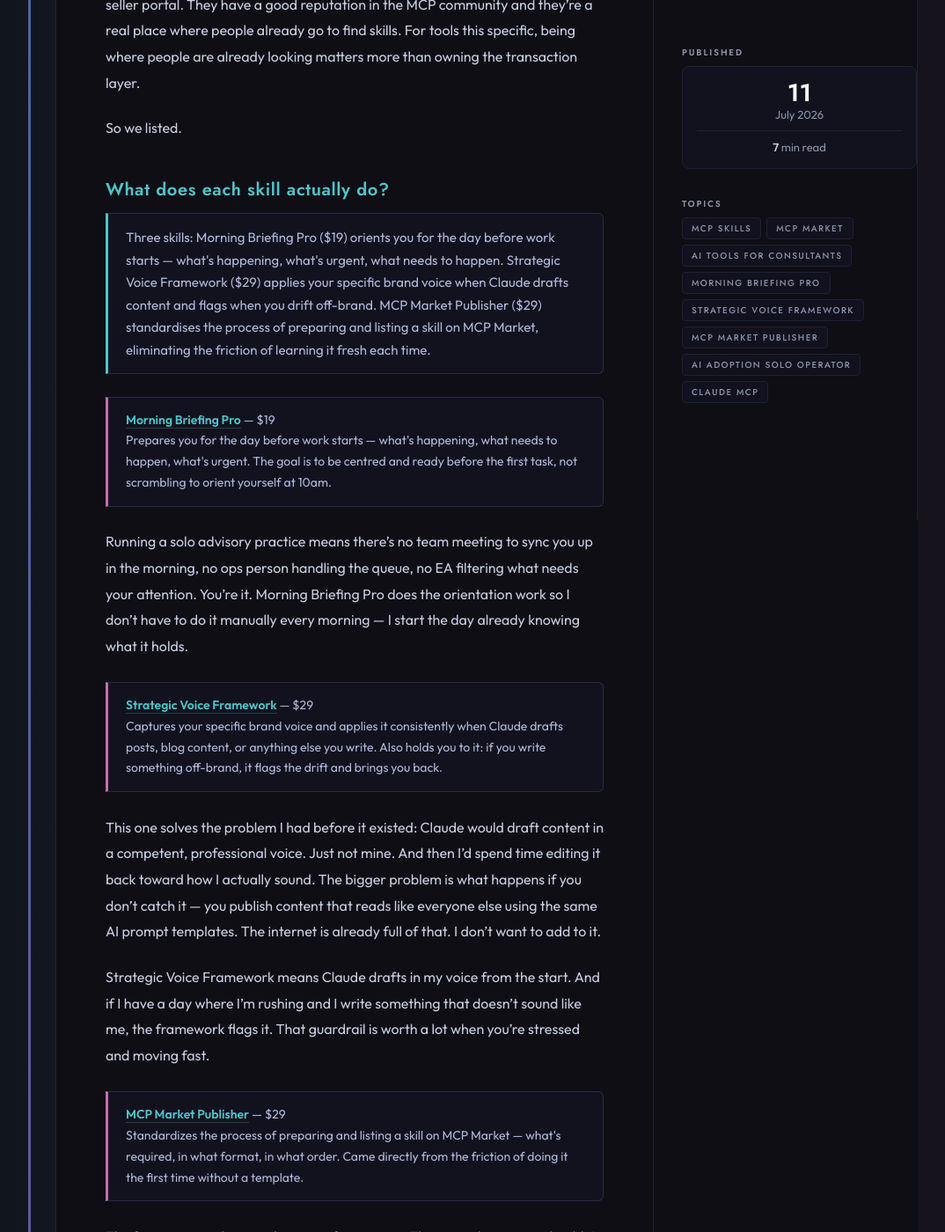
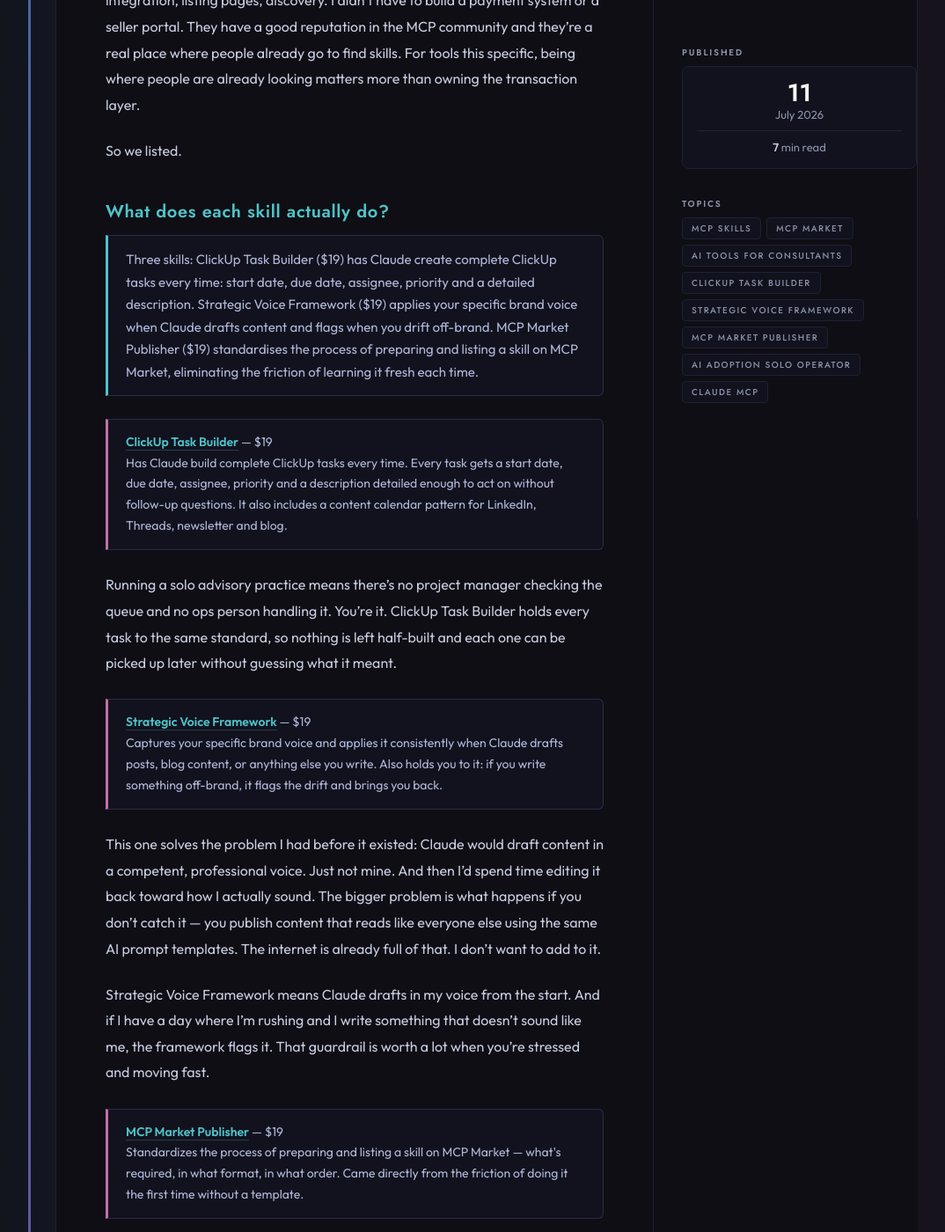
Before and after one commit to elizabethlemoine33-commits/bynorthlight-site, a Jekyll site: the page built from blog/northlight-mcp-skills-market.md, in a window 1280 px wide and 1400 px high, scrolled down 1750 px. Shown: the whole window at 88% size, without its empty margins (87-1161 px from the left). Built offline with Jekyll 4.4.1, drawn with Linux system fonts in a browser that asks for light colours; some of the changed text lies outside the part shown.

Commit message:
MCP Market: rename Morning Briefing Pro to ClickUp Task Builder, all three skills now $19
The listing behind Morning Briefing Pro was the ClickUp task-builder skill, so the
blog post, case study and case-study index now describe it that way (facts taken from
the skill file and listing only). Strategic Voice Framework and MCP Market Publisher
move from $29 to $19 to match the live listings. Blog dateModified bumped.

Co-Authored-By: Claude Sonnet 5.5 <noreply@anthropic.com>

```diff
--- a/blog/northlight-mcp-skills-market.md
+++ b/blog/northlight-mcp-skills-market.md
@@ -1,11 +1,11 @@
 ---
 layout: post
 title: "I Built Three AI Tools for My Own Work. Now They're on MCP Market."
-description: "How three MCP skills — Morning Briefing Pro, Strategic Voice Framework, and MCP Market Publisher — went from personal tools for a one-woman advisory practice to listed products on MCP Market."
+description: "How three MCP skills — ClickUp Task Builder, Strategic Voice Framework, and MCP Market Publisher — went from personal tools for a one-woman advisory practice to listed products on MCP Market."
 og_title: "I Built Three AI Tools for My Own Work. Now They're on MCP Market."
-og_description: "Morning Briefing Pro, Strategic Voice Framework, and MCP Market Publisher — what each one does, why I built it, and what the iterative process actually looked like."
+og_description: "ClickUp Task Builder, Strategic Voice Framework, and MCP Market Publisher — what each one does, why I built it, and what the iterative process actually looked like."
 date: 2026-07-11
-date_modified: "2026-08-07"
+date_modified: "2026-10-30"
 published_time: "2026-07-11T00:00:00.000Z"
 permalink: /blog/northlight-mcp-skills-market.html
 source_label: "Blog · Essay"
@@ -15,7 +15,7 @@ tags:
   - MCP skills
   - MCP Market
   - AI tools for consultants
-  - Morning Briefing Pro
+  - ClickUp Task Builder
   - Strategic Voice Framework
   - MCP Market Publisher
   - AI adoption solo operator
@@ -31,7 +31,7 @@ faq:
   - q: "What is an MCP skill?"
     a: "An MCP skill is a packaged AI workflow built on the [Model Context Protocol](https://modelcontextprotocol.io){:rel=\"noopener\"} — the standard that lets AI assistants like Claude connect to external tools, data, and processes. MCP skills are reusable and sold on platforms like MCP Market. You install a skill and it extends what your AI assistant can do — automating a specific workflow, applying a framework, or accessing specific data — without building the underlying logic yourself."
   - q: "What MCP skills does Northlight Advisory Services offer?"
-    a: "Northlight Advisory Services has three skills on MCP Market: Morning Briefing Pro ($19), which prepares you for your workday by pulling together what's happening and what needs to happen; Strategic Voice Framework ($29), which captures your brand voice and applies it consistently with Claude; and MCP Market Publisher ($29), which standardizes the process of listing skills on MCP Market. All three are at mcpmarket.com/sellers/northlight-skills."
+    a: "Northlight Advisory Services has three skills on MCP Market: ClickUp Task Builder ($19), which has Claude build complete ClickUp tasks every time, each with a start date, due date, assignee, priority and a detailed description; Strategic Voice Framework ($19), which captures your brand voice and applies it consistently with Claude; and MCP Market Publisher ($19), which standardizes the process of listing skills on MCP Market. All three are at mcpmarket.com/sellers/northlight-skills."
   - q: "What does the Strategic Voice Framework MCP skill do?"
     a: "The Strategic Voice Framework captures your brand voice — tone, vocabulary, style, what you avoid — and applies it consistently when Claude drafts content. It flags drift too: if you write something off-brand, it can identify and correct it. For consultants producing a lot of written content, it is the difference between content that sounds like you and content that sounds like everyone else using the same AI defaults."
   - q: "Why did Northlight list on MCP Market rather than selling directly?"
@@ -45,9 +45,9 @@ faq:
   "@context": "https://schema.org",
   "@type": "Article",
   "headline": "I Built Three AI Tools for My Own Work. Now They're on MCP Market.",
-  "description": "How three MCP skills — Morning Briefing Pro, Strategic Voice Framework, and MCP Market Publisher — went from personal tools for a one-woman advisory practice to listed products on MCP Market.",
+  "description": "How three MCP skills — ClickUp Task Builder, Strategic Voice Framework, and MCP Market Publisher — went from personal tools for a one-woman advisory practice to listed products on MCP Market.",
   "datePublished": "2026-07-11",
-  "dateModified": "2026-08-07",
+  "dateModified": "2026-10-30",
   "author": {
     "@type": "Person",
     "name": "Elizabeth Lemoine",
@@ -68,16 +68,16 @@ faq:
 <div class="at-a-glance">
 <h2>At a glance</h2>
 <ul>
-<li>Three MCP skills now live on MCP Market: Morning Briefing Pro ($19), Strategic Voice Framework ($29), MCP Market Publisher ($29)</li>
+<li>Three MCP skills now live on MCP Market: ClickUp Task Builder ($19), Strategic Voice Framework ($19), MCP Market Publisher ($19)</li>
 <li>All three were built for internal use first — none were designed to sell</li>
-<li>Morning Briefing Pro centres your day before work starts</li>
+<li>ClickUp Task Builder has Claude create every ClickUp task with the same required fields</li>
 <li>Strategic Voice Framework makes Claude write in your voice and holds you to it</li>
 <li>MCP Market Publisher standardizes the process of listing a skill — born from the friction of doing it the first time</li>
 <li>The iterative process — perfecting, adjusting, improving — made all the difference</li>
 </ul>
 </div>
 
-Northlight Advisory Services has three MCP skills listed on [MCP Market](https://mcpmarket.com/sellers/northlight-skills){:target="_blank" rel="noopener"}: Morning Briefing Pro ($19), Strategic Voice Framework ($29), and MCP Market Publisher ($29). None of them were designed to be products. Each one started as something I built to make running a one-person advisory practice more manageable — wearing 72 hats, needing to be skilled in a lot of topics, needing to produce real work every day.
+Northlight Advisory Services has three MCP skills listed on [MCP Market](https://mcpmarket.com/sellers/northlight-skills){:target="_blank" rel="noopener"}: ClickUp Task Builder ($19), Strategic Voice Framework ($19), and MCP Market Publisher ($19). None of them were designed to be products. Each one started as something I built to make running a one-person advisory practice more manageable — wearing 72 hats, needing to be skilled in a lot of topics, needing to produce real work every day.
 
 MCP — short for [Model Context Protocol](https://www.anthropic.com/news/model-context-protocol){:rel="noopener"}, the open standard Anthropic released in late 2024 — is what makes this kind of extensibility possible. Instead of building integrations from scratch every time, MCP gives AI assistants like Claude a standard way to connect to external tools, data, and processes. The skills market is a direct consequence of that: if the protocol is standardized, the tools built on top of it can be shared.
 
@@ -98,18 +98,18 @@ So we listed.
 ## What does each skill actually do?
 
 <div class="answer-block">
-<p>Three skills: Morning Briefing Pro ($19) orients you for the day before work starts — what's happening, what's urgent, what needs to happen. Strategic Voice Framework ($29) applies your specific brand voice when Claude drafts content and flags when you drift off-brand. MCP Market Publisher ($29) standardises the process of preparing and listing a skill on MCP Market, eliminating the friction of learning it fresh each time.</p>
+<p>Three skills: ClickUp Task Builder ($19) has Claude create complete ClickUp tasks every time: start date, due date, assignee, priority and a detailed description. Strategic Voice Framework ($19) applies your specific brand voice when Claude drafts content and flags when you drift off-brand. MCP Market Publisher ($19) standardises the process of preparing and listing a skill on MCP Market, eliminating the friction of learning it fresh each time.</p>
 </div>
 
 <div class="callout-block">
-<p><strong><a href="https://mcpmarket.com/tools/skills/mp-morning-briefing-pro-e01bea8b" target="_blank" rel="noopener">Morning Briefing Pro</a></strong> — $19</p>
-<p>Prepares you for the day before work starts — what's happening, what needs to happen, what's urgent. The goal is to be centred and ready before the first task, not scrambling to orient yourself at 10am.</p>
+<p><strong><a href="https://mcpmarket.com/tools/skills/mp-morning-briefing-pro-e01bea8b" target="_blank" rel="noopener">ClickUp Task Builder</a></strong> — $19</p>
+<p>Has Claude build complete ClickUp tasks every time. Every task gets a start date, due date, assignee, priority and a description detailed enough to act on without follow-up questions. It also includes a content calendar pattern for LinkedIn, Threads, newsletter and blog.</p>
 </div>
 
-Running a solo advisory practice means there's no team meeting to sync you up in the morning, no ops person handling the queue, no EA filtering what needs your attention. You're it. Morning Briefing Pro does the orientation work so I don't have to do it manually every morning — I start the day already knowing what it holds.
+Running a solo advisory practice means there's no project manager checking the queue and no ops person handling it. You're it. ClickUp Task Builder holds every task to the same standard, so nothing is left half-built and each one can be picked up later without guessing what it meant.
 
 <div class="callout-block">
-<p><strong><a href="https://mcpmarket.com/tools/skills/mp-strategic-voice-framework-8e9198aa" target="_blank" rel="noopener">Strategic Voice Framework</a></strong> — $29</p>
+<p><strong><a href="https://mcpmarket.com/tools/skills/mp-strategic-voice-framework-8e9198aa" target="_blank" rel="noopener">Strategic Voice Framework</a></strong> — $19</p>
 <p>Captures your specific brand voice and applies it consistently when Claude drafts posts, blog content, or anything else you write. Also holds you to it: if you write something off-brand, it flags the drift and brings you back.</p>
 </div>
 
@@ -118,7 +118,7 @@ This one solves the problem I had before it existed: Claude would draft content
 Strategic Voice Framework means Claude drafts in my voice from the start. And if I have a day where I'm rushing and I write something that doesn't sound like me, the framework flags it. That guardrail is worth a lot when you're stressed and moving fast.
 
 <div class="callout-block">
-<p><strong><a href="https://mcpmarket.com/tools/skills/mp-mcp-market-publisher-prep-skills-for-sale-0f9749a7" target="_blank" rel="noopener">MCP Market Publisher</a></strong> — $29</p>
+<p><strong><a href="https://mcpmarket.com/tools/skills/mp-mcp-market-publisher-prep-skills-for-sale-0f9749a7" target="_blank" rel="noopener">MCP Market Publisher</a></strong> — $19</p>
 <p>Standardizes the process of preparing and listing a skill on MCP Market — what's required, in what format, in what order. Came directly from the friction of doing it the first time without a template.</p>
 </div>
 
@@ -146,12 +146,12 @@ That iterative process takes time. It also takes a willingness to go back and ch
 ## Who are these skills for?
 
 <div class="answer-block">
-<p>For solo operators, consultants, and fractional professionals managing many things at once who can't afford to spend cognitive energy on orientation, voice consistency, or publishing process every day. If you have a team handling your morning briefings, brand voice, and workflows, you probably don't need them. If you're wearing those hats yourself, these give some of that time back.</p>
+<p>For solo operators, consultants, and fractional professionals managing many things at once who can't afford to spend cognitive energy on task setup, voice consistency, or publishing process every day. If you have a team handling your task setup, brand voice, and workflows, you probably don't need them. If you're wearing those hats yourself, these give some of that time back.</p>
 </div>
 
-They're for solo operators, consultants, and fractional professionals who are doing a lot of different things at once and can't afford to spend cognitive energy on orientation, consistency, or process every single day.
+They're for solo operators, consultants, and fractional professionals who are doing a lot of different things at once and can't afford to spend cognitive energy on task setup, consistency, or process every single day.
 
-If you have a team handling your morning briefings, a brand strategist managing your voice, and an ops person building your publishing workflows — you probably don't need these. But if you're wearing those hats yourself, along with the other 69, these are the tools that give them back some of their time.
+If you have a project manager setting up your tasks, a brand strategist managing your voice, and an ops person building your publishing workflows — you probably don't need these. But if you're wearing those hats yourself, along with the other 69, these are the tools that give them back some of their time.
 
 ## What's next for the Northlight Skills Market?
 
```
Also changed, not shown: case-studies/index.html (+5 -5 lines), case-studies/northlight-skills-market.html (+12 -12 lines).
